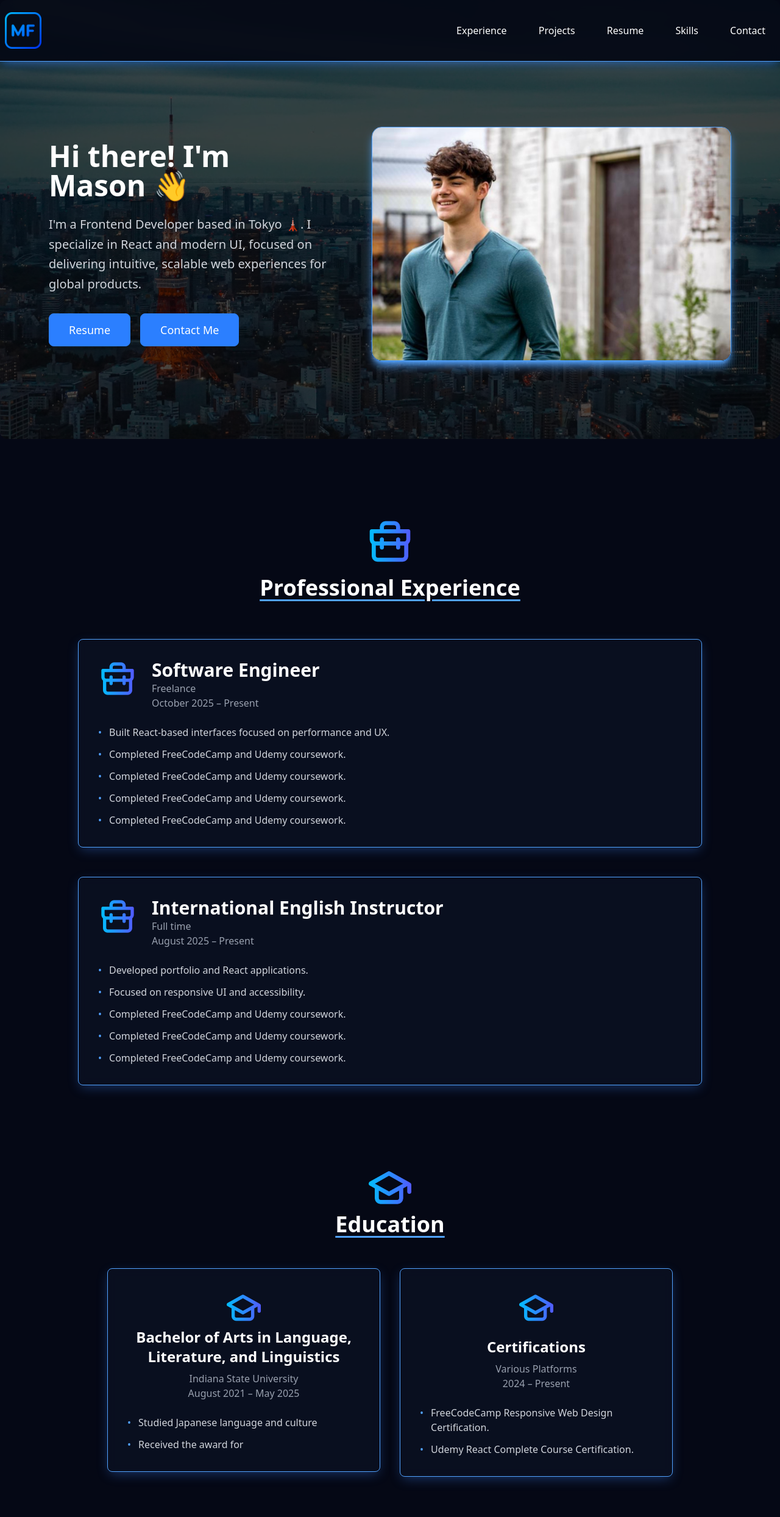
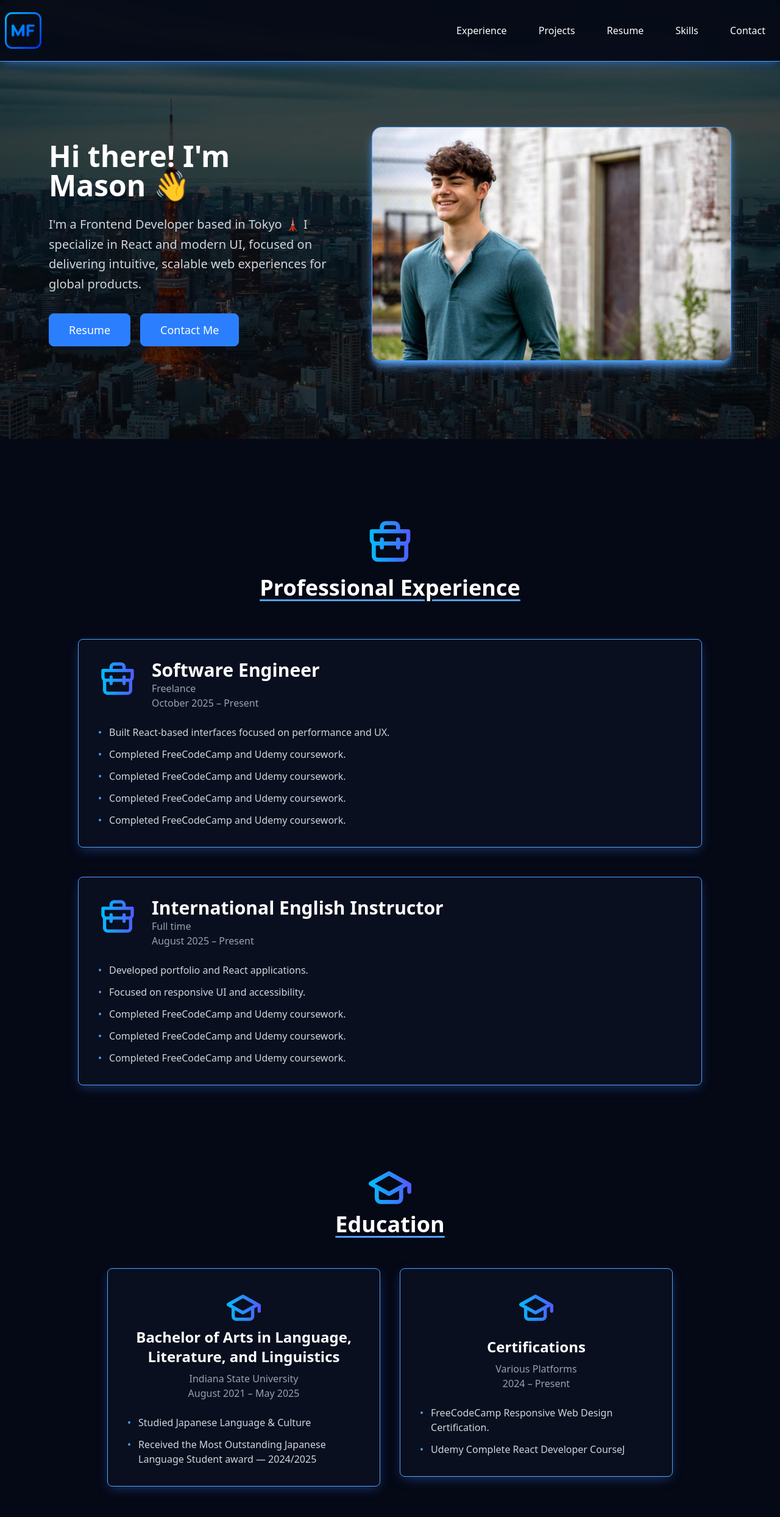
Before and after one commit to MasonJPN/Portfolio, a React (Vite) app: page / in a window 1280 px wide. Shown: the top 2488 px of the page at 61% size. Built offline with nearby package versions, Linux system fonts and the light colour scheme.

Commit message:
Updates to Education/Experience text

```diff
--- a/src/Components/Hero.jsx
+++ b/src/Components/Hero.jsx
@@ -17,7 +17,7 @@ const Hero = () => {
           </h1>
 
           <p className="text-gray-300 text-base md:text-xl leading-relaxed">
-            I'm a Frontend Developer based in Tokyo 🗼. I specialize in React and modern UI,
+            I'm a Frontend Developer based in Tokyo 🗼  I specialize in React and modern UI,
             focused on delivering intuitive, scalable web experiences for global products.
           </p>
 
@@ -26,7 +26,9 @@ const Hero = () => {
               Resume
             </button>
             <button className="text-white text-base md:text-lg border border-blue-500 bg-blue-500 hover:bg-blue-800 transition-colors px-8 py-3 rounded-lg">
+              <a href="https://www.linkedin.com/in/mason-fancher-859156351" target="_blank">
               Contact Me
+              </a>
             </button>
           </div>
         </div>
--- a/src/Experience.jsx
+++ b/src/Experience.jsx
@@ -82,8 +82,9 @@ const Experience = () => {
               </div>
             </div>
             <ul className="space-y-3 text-gray-300">
-              <li className="flex gap-3"><span className="text-blue-400">•</span><span>Studied Japanese language and culture</span></li>
-              <li className="flex gap-3"><span className="text-blue-400">•</span><span>Received the award for </span></li>
+              <li className="flex gap-3"><span className="text-blue-400">•</span><span>Studied Japanese Language & Culture</span></li>
+              <li className="flex gap-3"><span className="text-blue-400">•</span><span>Received the Most Outstanding Japanese Language Student award — 2024/2025 </span></li>
+
             </ul>
           </div>
             </div>
@@ -101,7 +102,7 @@ const Experience = () => {
             </div>
             <ul className="space-y-3 text-gray-300">
               <li className="flex gap-3"><span className="text-blue-400">•</span><span>FreeCodeCamp Responsive Web Design Certification.</span></li>
-              <li className="flex gap-3"><span className="text-blue-400">•</span><span>Udemy React Complete Course Certification.</span></li>
+              <li className="flex gap-3"><span className="text-blue-400">•</span><span>Udemy Complete React Developer CourseJ</span></li>
             </ul>
           </div>
           </div>
```
